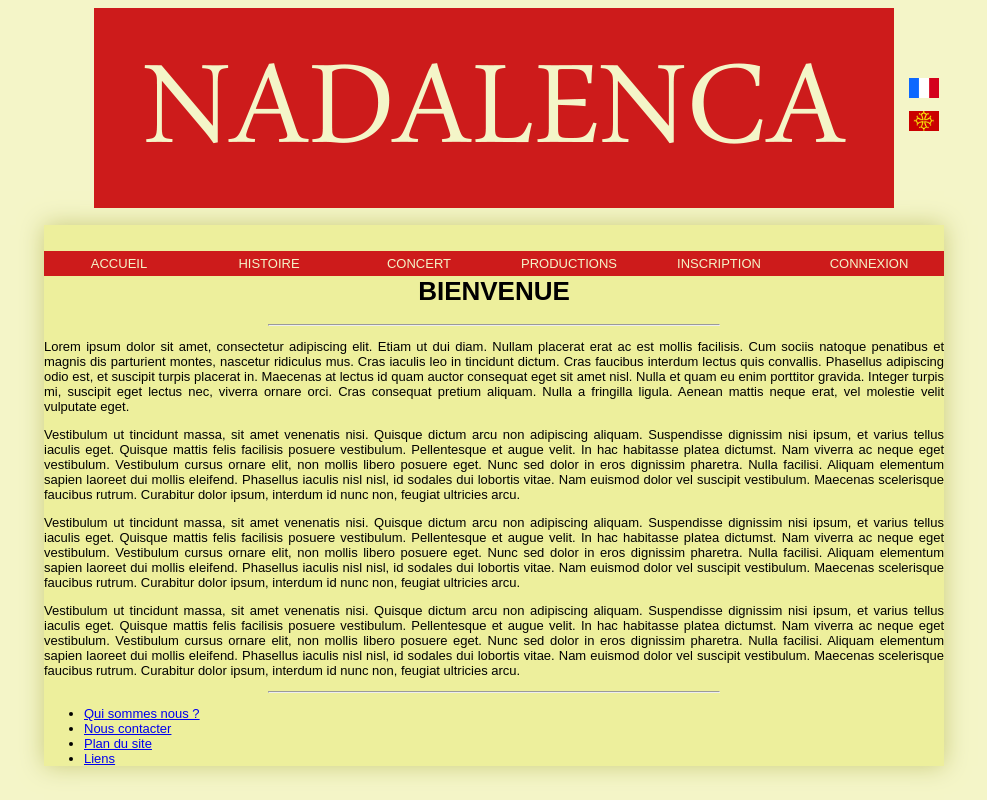
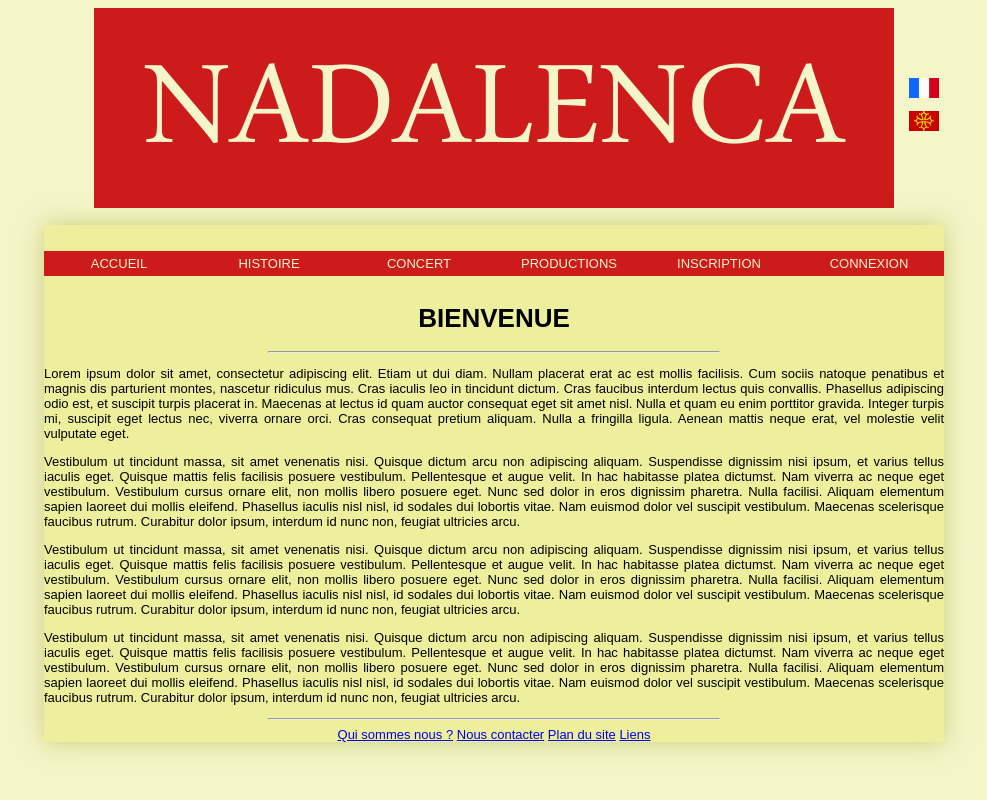
Before and after one commit to TiercelinQ/Nadalenca, a PHP site: page /Controleur/controlAccueil.php in a window 1280 px wide. Shown: the whole page, without its empty margins (146-1133 px from the left). Run offline with PHP 8.4, Linux system fonts and the light colour scheme.

Commit message:
style css suite

```diff
--- a/Controleur/footer.php
+++ b/Controleur/footer.php
@@ -1,12 +1,10 @@
 	<hr />
-		<div id="footer">
-			<ul>
+			<ul id="footer">
 				<li><a href="#">Qui sommes nous ?</a></li>
 				<li><a href="./controlContact.php">Nous contacter</a></li>
 				<li><a href="#">Plan du site</a></li>
 				<li><a href="#">Liens</a></li>
 			</ul>
-		</div>
 	</div>
 	</body>
 </html>
--- a/style.css
+++ b/style.css
@@ -46,7 +46,6 @@ html
 	margin: 0;
 	margin-top: -3em;
 	padding: 0;
-	border: 0;
 	text-align: center;
 }
 
@@ -92,9 +91,26 @@ html
 h1
 {
 	text-align: center;
+	margin-top:2em;
 }
 
 hr
 {
 	width: 50%;
 }
+
+#footer
+{
+	width: 100%;
+	list-style-type: none;
+	text-align: center;
+	margin:0;
+	padding:0;
+}
+
+#footer li
+{
+	display: inline;
+	width: 150px;
+
+}
```
